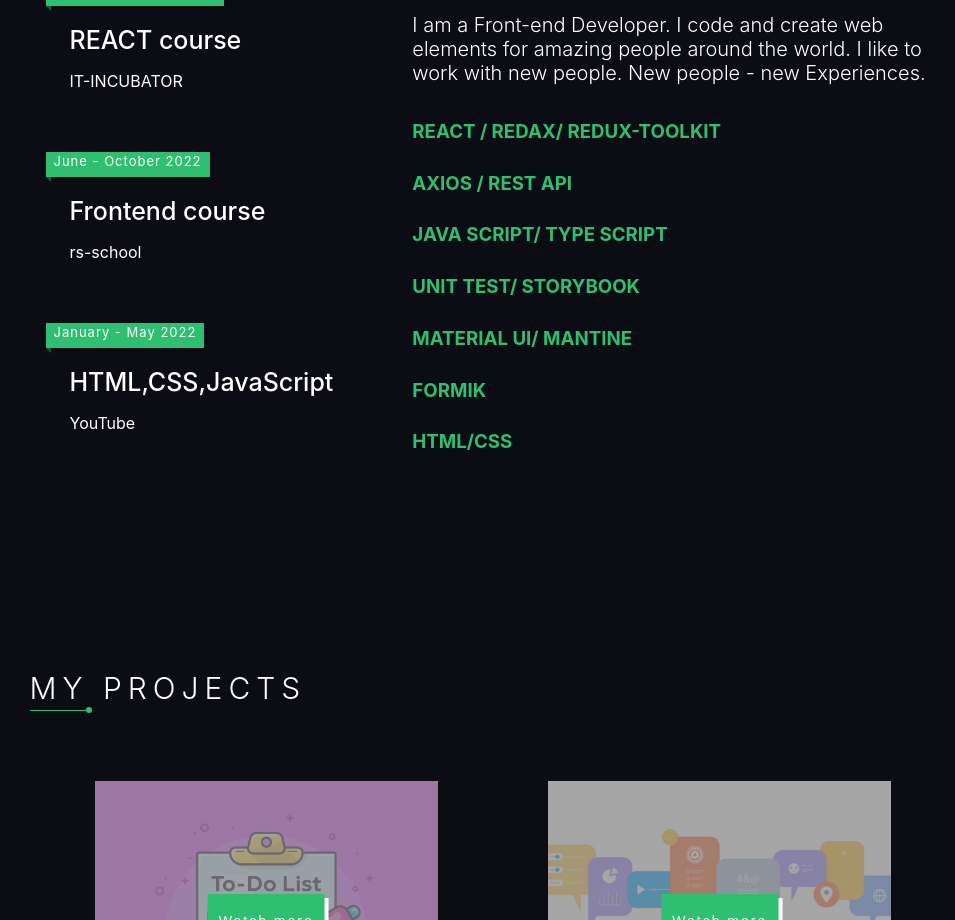
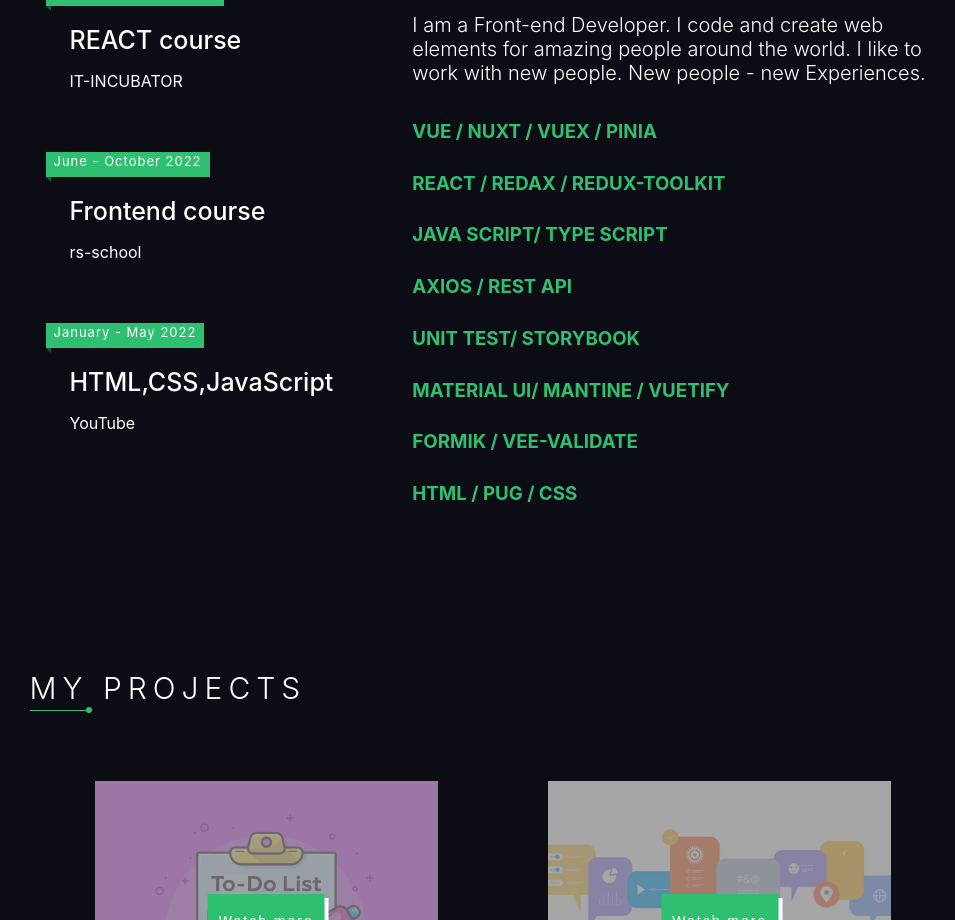
Before and after one commit to Nadyushka/portfolio, a React (Create React App) app: page / in a window 1280 px wide. Shown: the part 980-1900 px from the top of the page, without its empty margins (272-1227 px from the left). Built offline with nearby package versions, Linux system fonts and the light colour scheme.

Commit message:
update cv

```diff
--- a/src/components/Main/m2-EducationAndSkills/EducationAndSkills.tsx
+++ b/src/components/Main/m2-EducationAndSkills/EducationAndSkills.tsx
@@ -37,13 +37,14 @@ const EducationAndSkills = () => {
                                 New people - new Experiences.{" "}
                             </p>
                             <div>
-                                <Skill name={"REACT / REDAX/  REDUX-TOOLKIT"}/>
+                                <Skill name={"VUE / NUXT /  VUEX / PINIA"}/>
+                                <Skill name={"REACT / REDAX /  REDUX-TOOLKIT"}/>
+                                <Skill name={"JAVA SCRIPT/ TYPE SCRIPT"}/>
                                 <Skill name={"AXIOS / REST API"}/>
-                                <Skill name={"JAVA SCRIPT/ TYPE SCRIPT"}/>
                                 <Skill name={"UNIT TEST/ STORYBOOK"}/>
-                                <Skill name={"MATERIAL UI/ MANTINE"}/>
-                                <Skill name={"FORMIK"}/>
-                                <Skill name={"HTML/CSS"}/>
+                                <Skill name={"MATERIAL UI/ MANTINE / VUETIFY"}/>
+                                <Skill name={"FORMIK / VEE-VALIDATE"}/>
+                                <Skill name={"HTML / PUG / CSS"}/>
                             </div>
                         </div>
                     </div>
```
Also changed, not shown: 1 other file (tests, documents, lock files or other folders).
